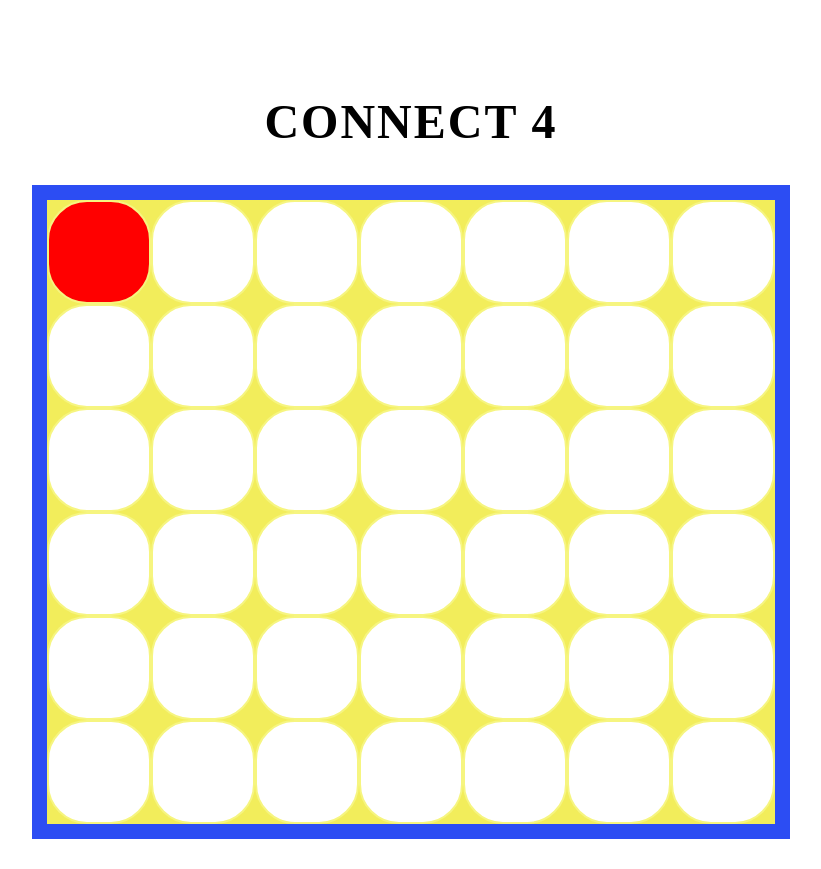
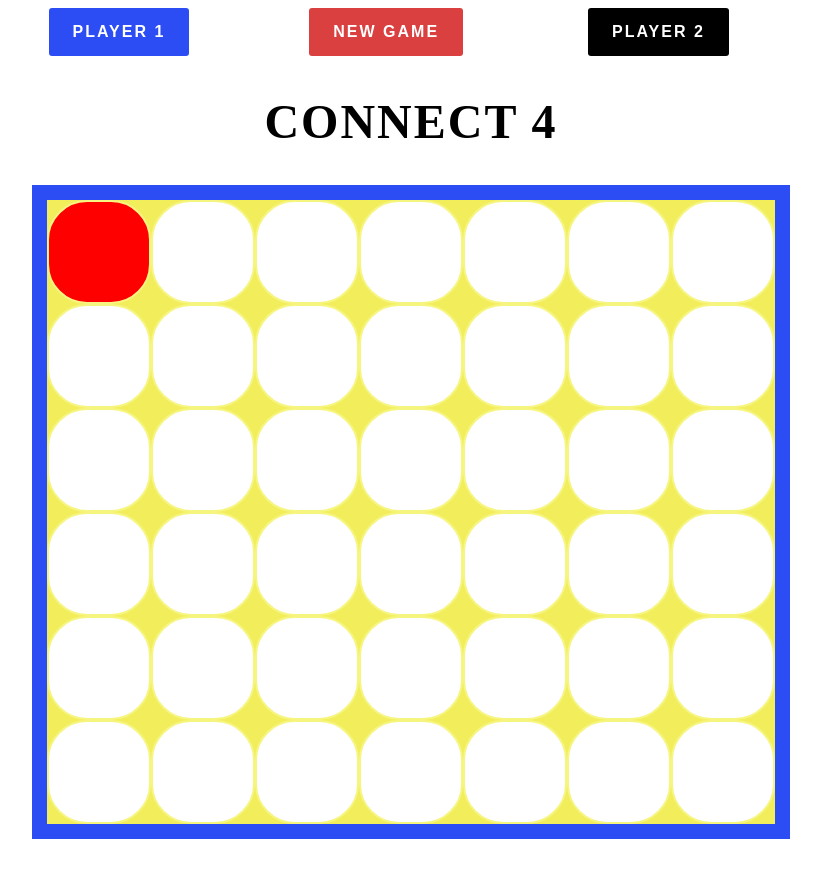
Before and after one commit to kbbushman/connect4, a plain HTML site: page index.html in a window 1280 px wide. Both pictures are taken after a click on the element 328 px from the left and 252 px from the top of the page. Shown: the whole page, without its empty margins (229-1050 px from the left). Drawn offline with nearby package versions, Linux system fonts and the light colour scheme.

Commit message:
adds win state buttons for player1 and player2

```diff
--- a/app.js
+++ b/app.js
@@ -24,7 +24,7 @@ window.onload = function() {
 	    		$("#gameboard").append('<td class="cell" point="0"></td>');
 	    	}
 		}
-		console.log(gameBoardCells)
+		console.log(gameBoardCells);
 		return Connect4Game.prototype.listenForClick();
 	};
 
@@ -51,21 +51,41 @@ window.onload = function() {
 
 	//Connect4Player method assigns player point and "drops player piece"
 	Connect4Player.prototype.dropPlayerPiece = function(thisElement) {
+		var thisIndex = gameBoardCells.indexOf(this);
 		if (Connect4Player.prototype.currentPlayer % 2 == 0) {
 			var clickedCell = thisElement;
 			$(clickedCell).attr('point', '2').html('2');
 			$(clickedCell).attr('style', 'background: black');
 			Connect4Player.prototype.currentPlayer = 1;
-			gameBoardCells.push(Connect4Player.prototype.currentPlayer);
+//			gameBoardCells.push(Connect4Player.prototype.currentPlayer);
 			console.log(Connect4Player.prototype.currentPlayer);
+			$('#player-2-win').css('background-color', '#2c4df3');
+			$('#player-1-win').css('background-color', '#db4040');
 		} else {
 			var clickedCell = thisElement;
 			$(clickedCell).attr('point', '1').html('1');
 			$(clickedCell).attr('style', 'background: red');
 			Connect4Player.prototype.currentPlayer = 0;
-//		    gameBoardCells.push(Connect4Player.prototype.currentPlayer);
 			console.log(Connect4Player.prototype.currentPlayer);
+			$('#player-1-win').css('background-color', '#2c4df3');
+			$('#player-2-win').css('background-color', '#000');
+
 		}
 	};
 
+
+	//Temporary button functions to be replaced with win state logic
+	$("#start-game").click(function() {
+  		location.reload();
+	});
+
+	$("#player-1-win").click(function() {
+  		alert( "Plyer 1 Wins!!!" );
+	});
+
+	$("#player-2-win").click(function() {
+  		alert( "Player 2 Wins!!!" );
+	});
+
+
 }; //end window onload
--- a/index.html
+++ b/index.html
@@ -10,7 +10,7 @@
 		<body>
 			<div id="results">
 				<input type="submit" id ="player-1-win" value="Player 1" />
-				<input type="submit" id ="start-game" value="Start Game" />
+				<input type="submit" id ="start-game" value="New Game" />
 				<input type="submit" id ="player-2-win" value="Player 2" />
 				<h1>CONNECT 4</h1>
 			</div>
--- a/main.css
+++ b/main.css
@@ -44,7 +44,7 @@ input[type="button"],
 input[type="reset"],
 input[type="submit"],
 .button {
-	display: none;
+	display: block;
 	background-color: #2c4df3;
 	width: auto;
 	color: #fff;
```
Also changed, not shown: 1 other file.
